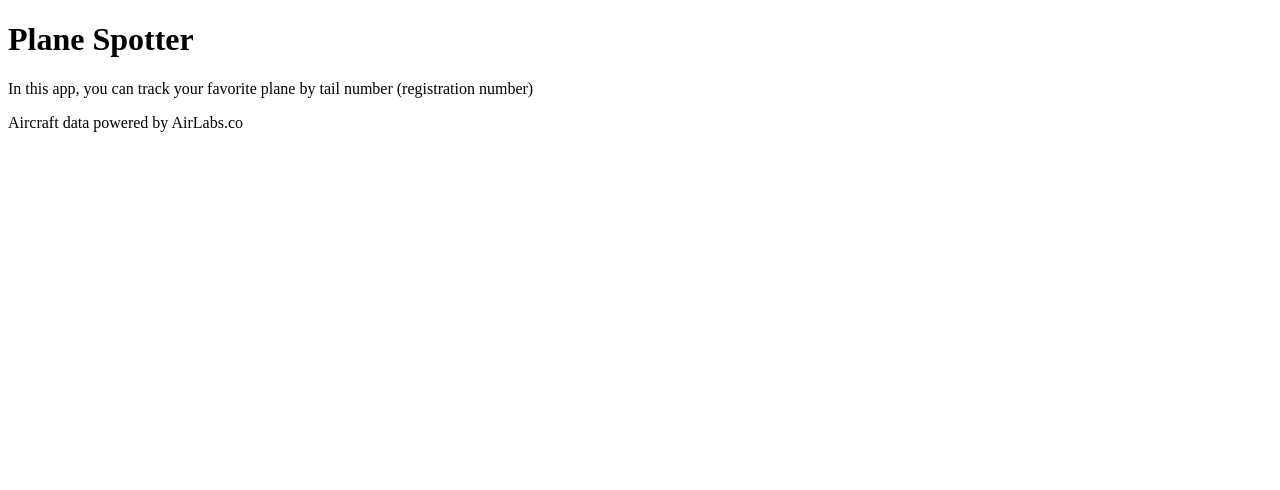
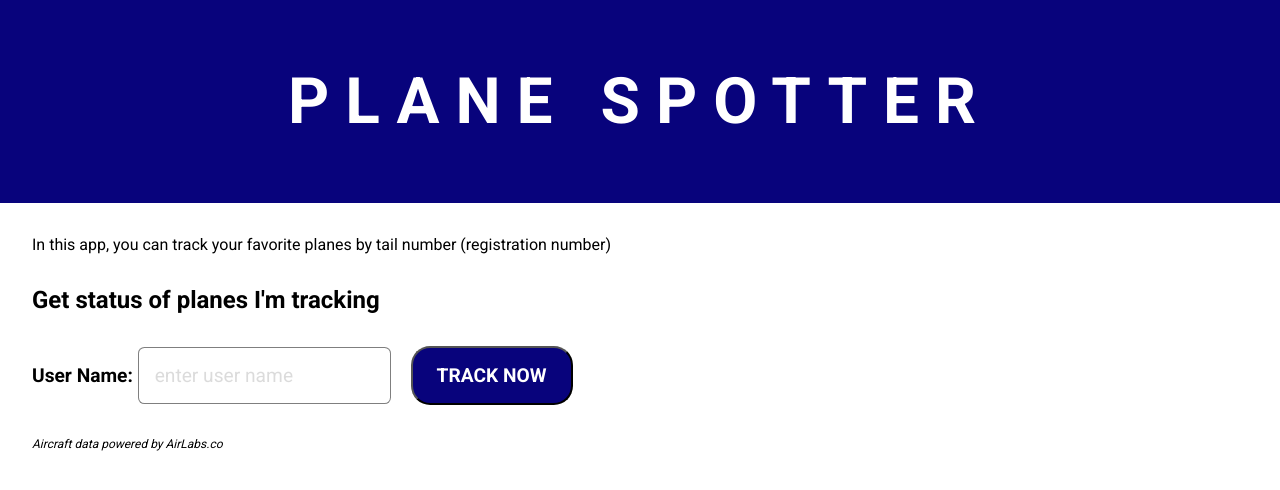
Before and after one commit to jmcraineydev/plane_spotter, a website: page public/index.html in a window 1280 px wide. Drawn offline with Linux system fonts and the light colour scheme.

Commit message:
feat: add inital ui build

```diff
--- a/public/index.html
+++ b/public/index.html
@@ -4,15 +4,29 @@
     <meta charset="UTF-8" />
     <meta http-equiv="X-UA-Compatible" content="IE=edge" />
     <meta name="viewport" content="width=device-width, initial-scale=1.0" />
-    <title>Plane Spotter</title>
+    <link rel="stylesheet" href="./style.css" />
+    <title>PLANE SPOTTER</title>
   </head>
   <body>
-    <header><h1>Plane Spotter</h1></header>
-    <p>
-      In this app, you can track your favorite plane by tail number
-      (registration number)
-    </p>
+    <header><h1>PLANE SPOTTER</h1></header>
+    <section class="subheader">
+      <p>
+        In this app, you can track your favorite planes by tail number
+        (registration number)
+      </p>
+    </section>
+    <h2>Get status of planes I'm tracking</h2>
+    <form action="">
+      <label for="username">User Name: </label>
+      <input
+        type="text"
+        name="username"
+        id="username"
+        placeholder="enter user name"
+      />
+      <button type="submit">TRACK NOW</button>
+    </form>
 
-    <footer>Aircraft data powered by AirLabs.co</footer>
+    <footer><p>Aircraft data powered by AirLabs.co</p></footer>
   </body>
 </html>
--- /dev/null
+++ b/public/style.css
@@ -0,0 +1,64 @@
+@import url("https://fonts.googleapis.com/css2?family=Roboto:wght@400;500;700&display=swap");
+
+* {
+  margin: 0;
+  font-family: "Roboto", sans-serif;
+  background-color: #ffffff;
+}
+
+h1 {
+  display: flex;
+  font-weight: bold;
+  justify-content: center;
+  font-size: 4rem;
+  padding: 1em;
+  background-color: #08037c;
+  color: #ffffff;
+  letter-spacing: 1rem;
+}
+
+.subheader {
+  margin: 2rem;
+}
+
+h2 {
+  margin: 2rem;
+}
+
+form {
+  margin: 2rem;
+}
+
+footer {
+  margin: 2rem;
+  font-size: 0.75rem;
+  font-style: italic;
+}
+
+label {
+  font-size: 1.2rem;
+  font-weight: bold;
+}
+
+button {
+  background-color: #08037c;
+  color: #ffffff;
+  border-radius: 1.2rem;
+  padding-left: 1.5rem;
+  padding-right: 1.5rem;
+  padding-top: 1rem;
+  padding-bottom: 1rem;
+  margin-left: 1rem;
+  font-size: 1.2rem;
+  font-weight: bold;
+}
+input {
+  border-radius: 0.4rem;
+  border: 1px solid rgba(0, 0, 0, 0.5);
+  padding: 1rem;
+  font-size: 1.2rem;
+}
+
+::placeholder {
+  opacity: 0.25;
+}
```
